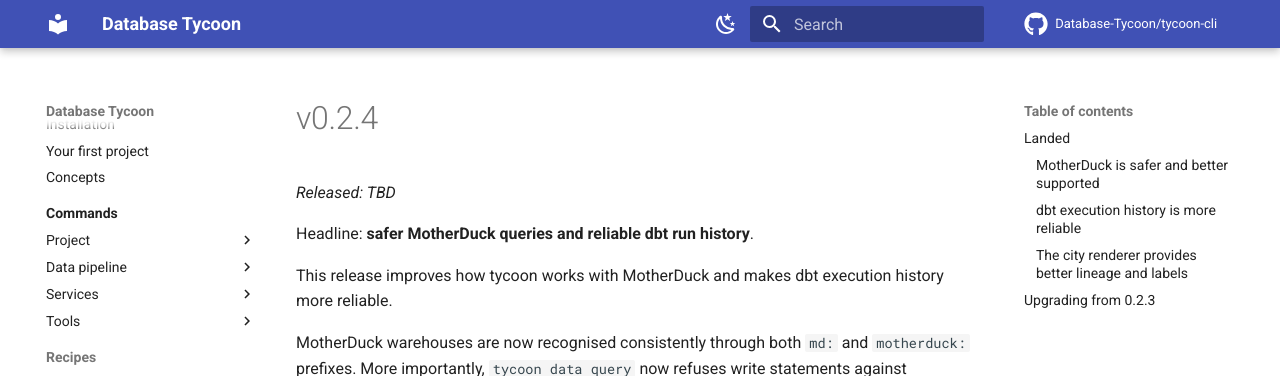
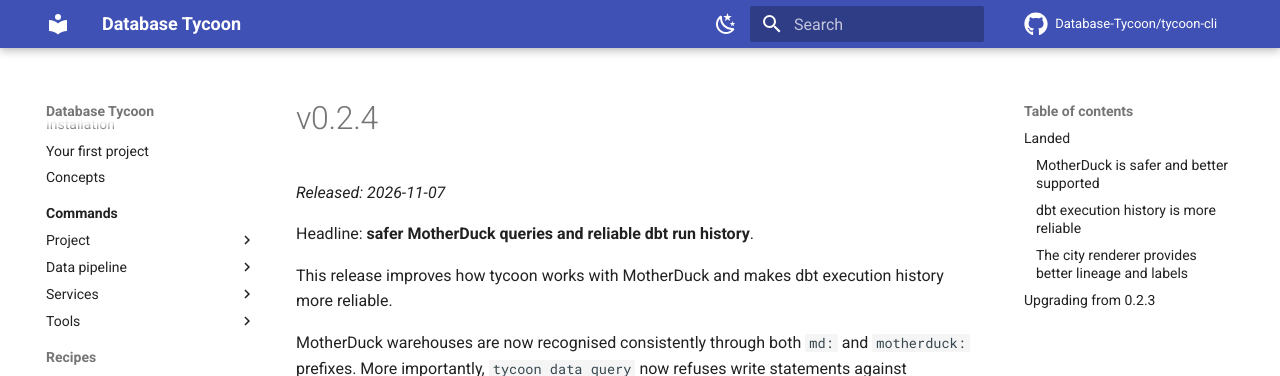
Before and after one commit to Database-Tycoon/tycoon-cli, an MkDocs documentation site: the page built from docs/releases/v0.2.4.md, in a window 1280 px wide and 900 px high. Shown: the top 376 px of the window. Built offline with MkDocs 1.6.1 and Material for MkDocs 9.7.7, drawn with Linux system fonts in a browser that asks for light colours; comment, search, counter and statistics services are not loaded.

Commit message:
docs(release): set v0.2.4 release date

```diff
--- a/docs/releases/v0.2.4.md
+++ b/docs/releases/v0.2.4.md
@@ -1,6 +1,6 @@
 # v0.2.4
 
-_Released: TBD_
+_Released: 2026-11-07_
 
 Headline: **safer MotherDuck queries and reliable dbt run history**.
 
```
